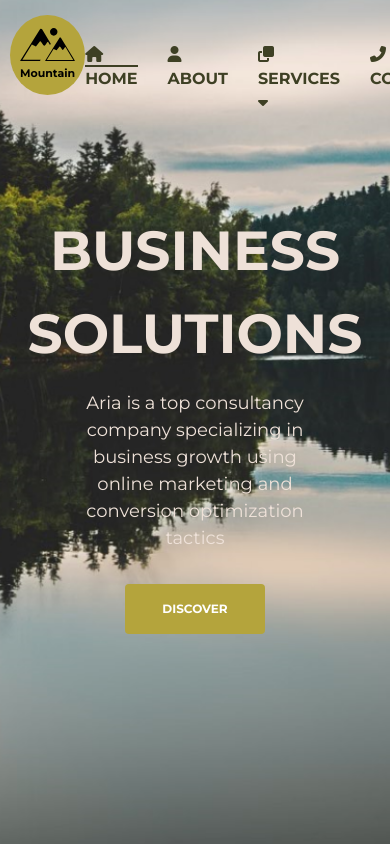
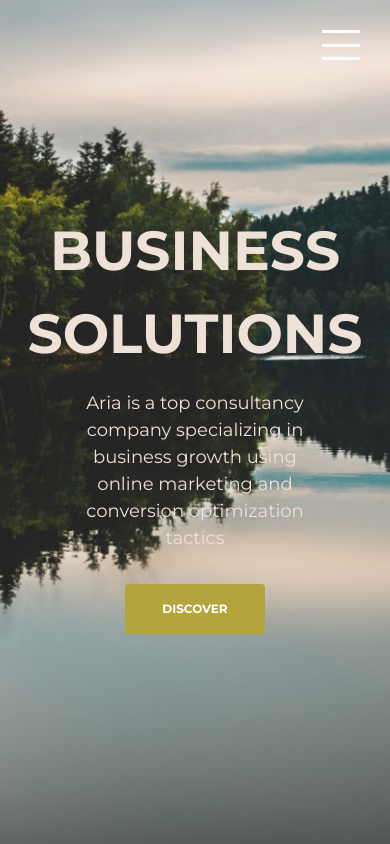
Before and after one commit to serhatbek/responsive-hero-banner-and-dropdown, a plain HTML site: page index.html in a window 390 px wide. Drawn offline with Linux system fonts and the light colour scheme.

Commit message:
navbar collapse

```diff
--- a/index.html
+++ b/index.html
@@ -10,7 +10,12 @@
 </head>
 
 <body>
-  <header>
+  <header class="header">
+    <div class="hamburger-menu">
+      <div class="top-line"></div>
+      <div class="middle-line"></div>
+      <div class="bottom-line"></div>
+    </div>
     <div class="container">
       <div class="logo">
         <h1>
--- a/src/assets/js/main.js
+++ b/src/assets/js/main.js
@@ -15,3 +15,15 @@ subDropdownLink.addEventListener('click', (e) => {
   subDropdown.classList.toggle('js-sub-dropdown');
   console.log('subdrop');
 });
+
+// Hamburger Menu & Nav Collapse
+
+const burgerMenu = document.querySelector('.hamburger-menu');
+const navCollapse = document.querySelector('header');
+
+burgerMenu.addEventListener('click', openNav);
+
+function openNav() {
+  burgerMenu.classList.toggle('open');
+  navCollapse.classList.toggle('navCollapse');
+}
--- a/src/assets/scss/_header.scss
+++ b/src/assets/scss/_header.scss
@@ -1,11 +1,28 @@
 header {
   width: 100%;
   position: fixed;
+  transition: 0.4s 0.4s cubic-bezier(0.32, 1.74, 1, 0.52);
   z-index: 22;
+
+  @include media(atMedium) {
+    top: -650px;
+    left: 0;
+    right: 0;
+    background-color: #3e4024;
+    // height: 35%;
+  }
+
+  &.navCollapse {
+    top: 0;
+  }
 
   .container {
     @include flexSpaceBetween;
     padding: 1.5rem 0;
+
+    @include media(atMedium) {
+      @include flexColCenter;
+    }
   }
 
   .logo {
@@ -20,6 +37,10 @@ header {
     h1 {
       font-size: 1.1rem;
 
+      @include media(atSmall) {
+        font-size: 0.8rem;
+      }
+
       a {
         color: black;
       }
@@ -29,15 +50,37 @@ header {
       width: 100%;
       color: #eee1d8;
     }
+
+    @include media(atMedium) {
+      position: absolute;
+      top: 1.5rem;
+      left: 1rem;
+    }
+
+    @include media(atSmall) {
+      width: 6rem;
+      height: 6rem;
+    }
   }
 
   .main-nav {
     @include flexCenter;
 
+    @include media(atMedium) {
+      @include flexColCenter;
+      color: #eee1d8;
+      margin-top: 7rem;
+    }
+
     &__item {
       margin-right: 3rem;
       height: 2.4rem;
       transition: 0.2s ease-in-out;
+
+      @include media(atMedium) {
+        margin-right: 0;
+        margin-bottom: 2rem;
+      }
 
       &:first-of-type,
       &:first-of-type:hover {
@@ -51,18 +94,31 @@ header {
       &-link {
         font-weight: 700;
         color: #3e4024;
+
+        @include media(atMedium) {
+          color: #eee1d8;
+        }
       }
     }
 
+    .dropdown {
+      position: relative;
+    }
+
     &__dropdown.js-dropdown {
-      display: block;
+      display: none;
     }
 
     &__dropdown {
-      display: none;
+      display: block;
       padding: 0.6rem 0;
       background-color: #3e4024;
       border-radius: 0.4rem;
+
+      @include media(atMedium) {
+        background-color: #222729;
+        width: 100%;
+      }
 
       &-item {
         margin: 0.8rem 0;
@@ -100,4 +156,44 @@ header {
       }
     }
   }
+
+  .hamburger-menu {
+    display: none;
+
+    @include media(atMedium) {
+      display: block;
+      width: 3.8rem;
+      height: 3rem;
+      position: fixed;
+      top: 3rem;
+      right: 3rem;
+      display: flex;
+      flex-direction: column;
+      justify-content: space-between;
+      z-index: 33;
+
+      .top-line,
+      .middle-line,
+      .bottom-line {
+        height: 0.3rem;
+        width: 100%;
+        background: #fff;
+        transition: 0.2s ease-in;
+      }
+
+      &.open .top-line {
+        transform-origin: left;
+        transform: rotate(45deg);
+      }
+
+      &.open .middle-line {
+        visibility: hidden;
+      }
+
+      &.open .bottom-line {
+        transform-origin: left;
+        transform: rotate(-405deg);
+      }
+    }
+  }
 }
```
Also changed, not shown: src/assets/css/main.css.
